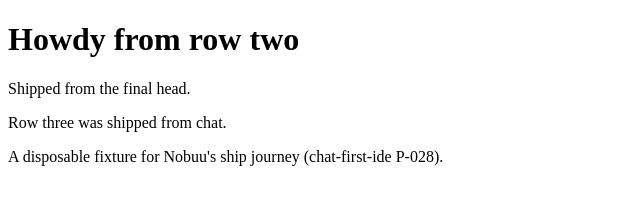
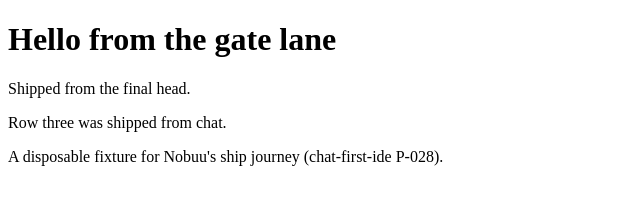
Before and after one commit to bryan-flowhighlevel/nobuu-fixture-cfi-p3-ship-20260922, a website: page site/index.html in a window 1280 px wide. Shown: the whole page, without its empty margins (0-640 px from the left). Drawn offline with Linux system fonts and the light colour scheme.

Commit message:
nobuu: Update the h1 in site/index.html to change the greeting from "Howdy from

```diff
--- a/site/index.html
+++ b/site/index.html
@@ -2,7 +2,7 @@
 <html lang="en">
 <head><meta charset="utf-8"><title>Nobuu ship fixture</title></head>
 <body>
-<h1 id="greeting">Howdy from row two</h1>
+<h1 id="greeting">Hello from the gate lane</h1>
 <p id="final">Shipped from the final head.</p>
 <p id="row3">Row three was shipped from chat.</p>
 <p>A disposable fixture for Nobuu's ship journey (chat-first-ide P-028).</p>
```
